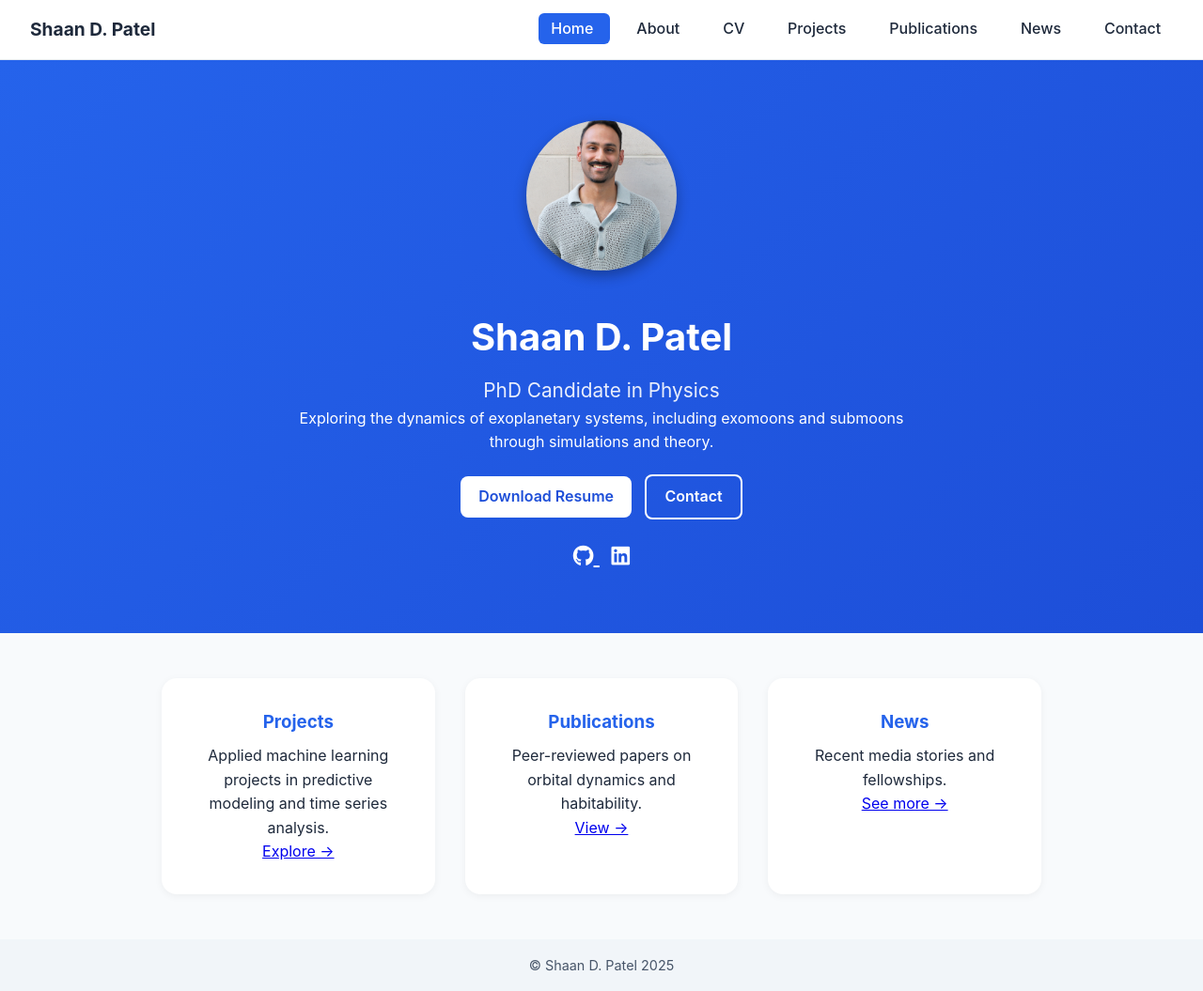
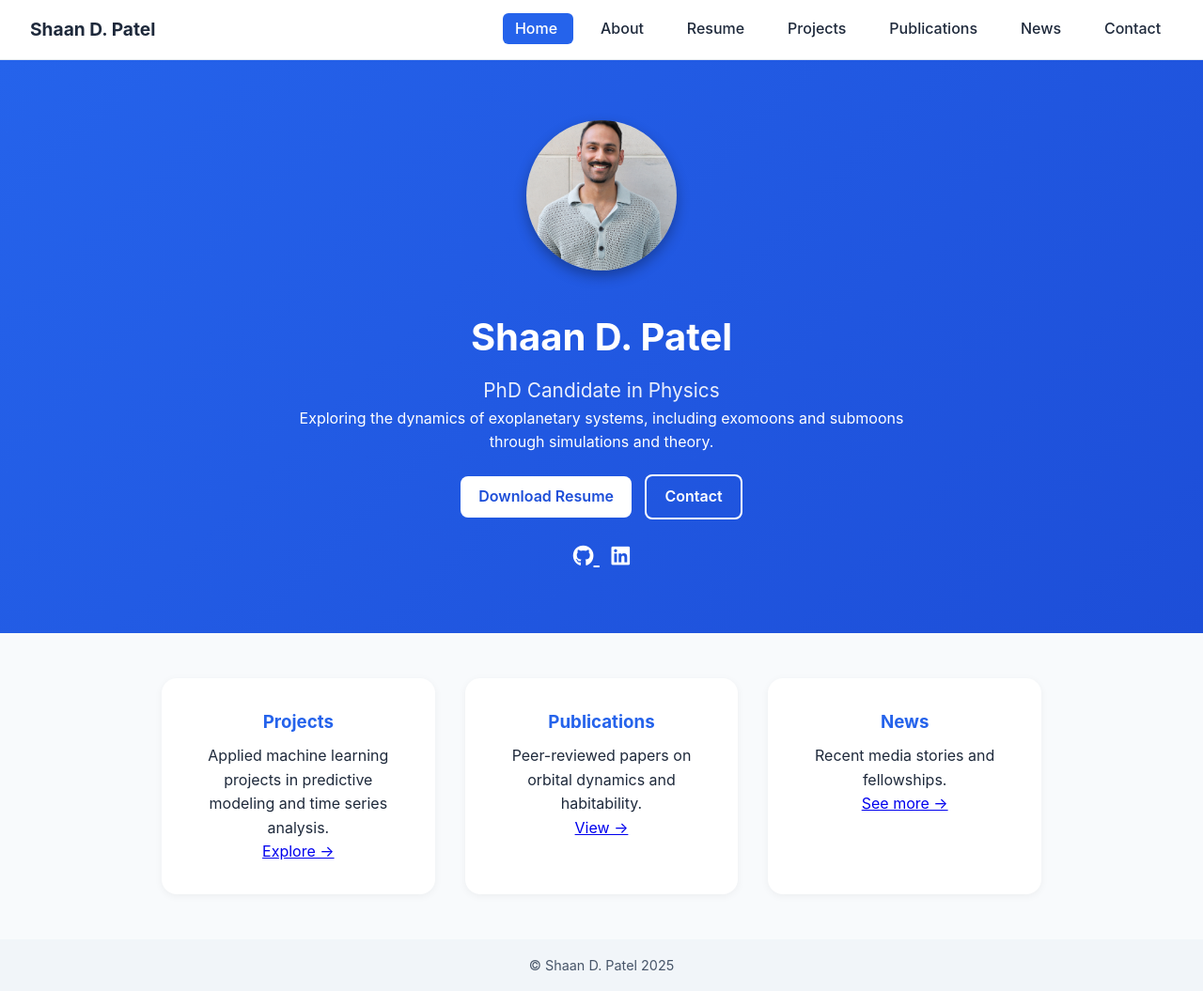
Before and after one commit to shaandpatel/shaandpatel.github.io, a Jekyll site: the page built from index.md, in a window 1280 px wide and 1055 px high. Shown: the whole window at 94% size. Built offline with Jekyll 4.4.1, drawn with Linux system fonts in a browser that asks for light colours.

Commit message:
Update _config.yml

```diff
--- a/_config.yml
+++ b/_config.yml
@@ -14,8 +14,8 @@ nav:
     link: /
   - name: "About"
     link: /about
-  - name: "CV"
-    link: /cv
+  - name: "Resume"
+    link: /resume
   - name: "Projects"
     link: /projects
   - name: "Publications"
```
